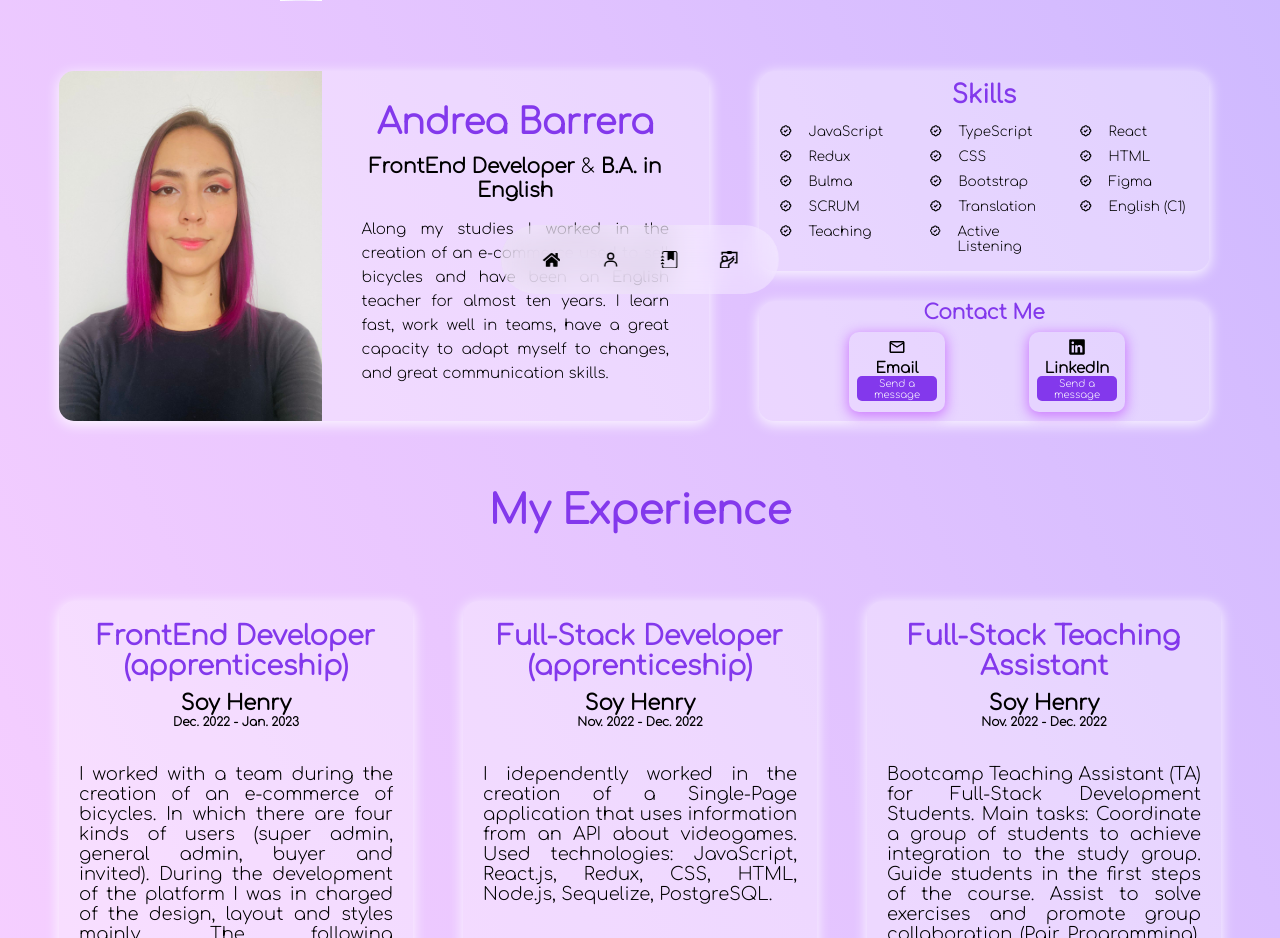
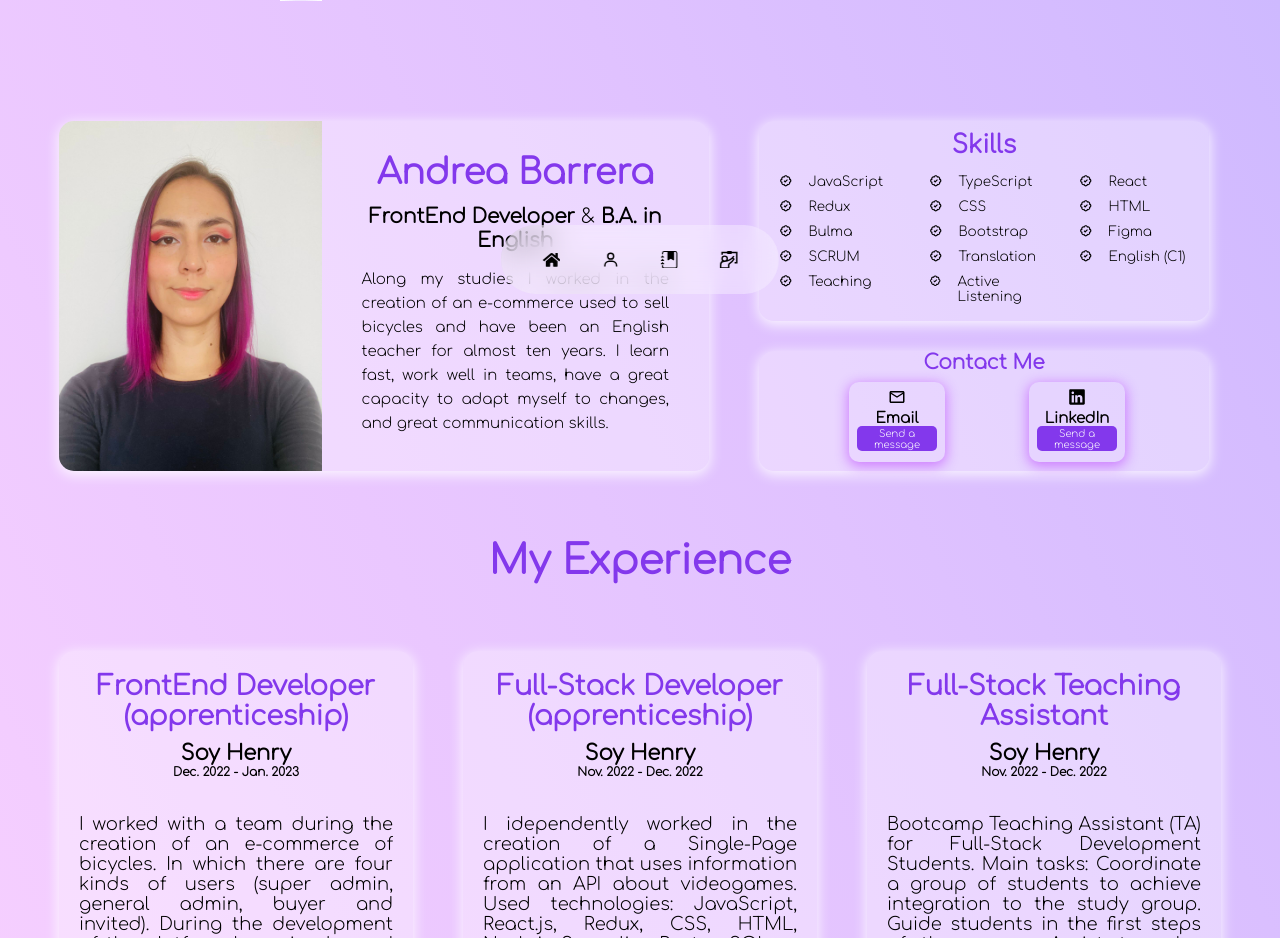
Before and after one commit to acarob/portfolio1, a React (Create React App) app: page / in a window 1280 px wide. Shown: the part 474-1412 px from the top of the page. Built offline with nearby package versions, Linux system fonts and the light colour scheme.

Commit message:
Finishing touches for computer version

```diff
--- a/src/App.css
+++ b/src/App.css
@@ -57,7 +57,6 @@ body {
   column-count: 2;
   margin-top: 50px;
   margin-left: 80px;
-  /* margin-bottom: 50px; */
 }
 
 .about-section {
@@ -104,3 +103,7 @@ body {
   margin-right: 50px;
   margin-bottom: 40px;
 }
+
+.other-about {
+  margin-top: 50px;
+}
--- a/src/App.js
+++ b/src/App.js
@@ -10,7 +10,7 @@ import Home from "./components/Home";
 function App() {
   return (
     <div className="App">
-      <div className="container">
+      <div className="container" id="home">
         <div>
           <div className="main-title">
             <h1>My Portfolio</h1>
@@ -19,7 +19,8 @@ function App() {
             <Home />
           </div>
           <Navbar />
-          <div className="about-section">
+        </div>
+        <div className="about-section" id="about">
           <AboutMe
             image="fotoHV"
             name="Andrea Barrera"
@@ -27,13 +28,12 @@ function App() {
             charge2="B.A. in English"
             text="Along my studies I worked in the creation of an e-commerce used to sell bicycles and have been an English teacher for almost ten years. I learn fast, work well in teams, have a great capacity to adapt myself to changes, and great communication skills."
           />
-            <div>
+          <div className="other-about">
             <Skills />
             <ContactMe />
           </div>
         </div>
-        </div>
-        <div>
+        <div id="experience">
           <div className="secondary-title">
             <h1>My Experience</h1>
           </div>
@@ -81,7 +81,7 @@ function App() {
             />
           </div>
         </div>
-        <div>
+        <div id="projects">
           <div className="secondary-title">
             <h1>My Projects</h1>
           </div>
--- a/src/stylesheets/AboutMe.css
+++ b/src/stylesheets/AboutMe.css
@@ -6,6 +6,7 @@
   box-shadow: 0 3px 13px 1px rgba(255, 255, 255, 0.833);
   border-radius: 15px;
   display: flex;
+  margin-top: 50px;
 }
 
 .about-image {
```
Also changed, not shown: public/FotoIcon2.jpg. Lines whose indentation alone changed are shown as unchanged.
